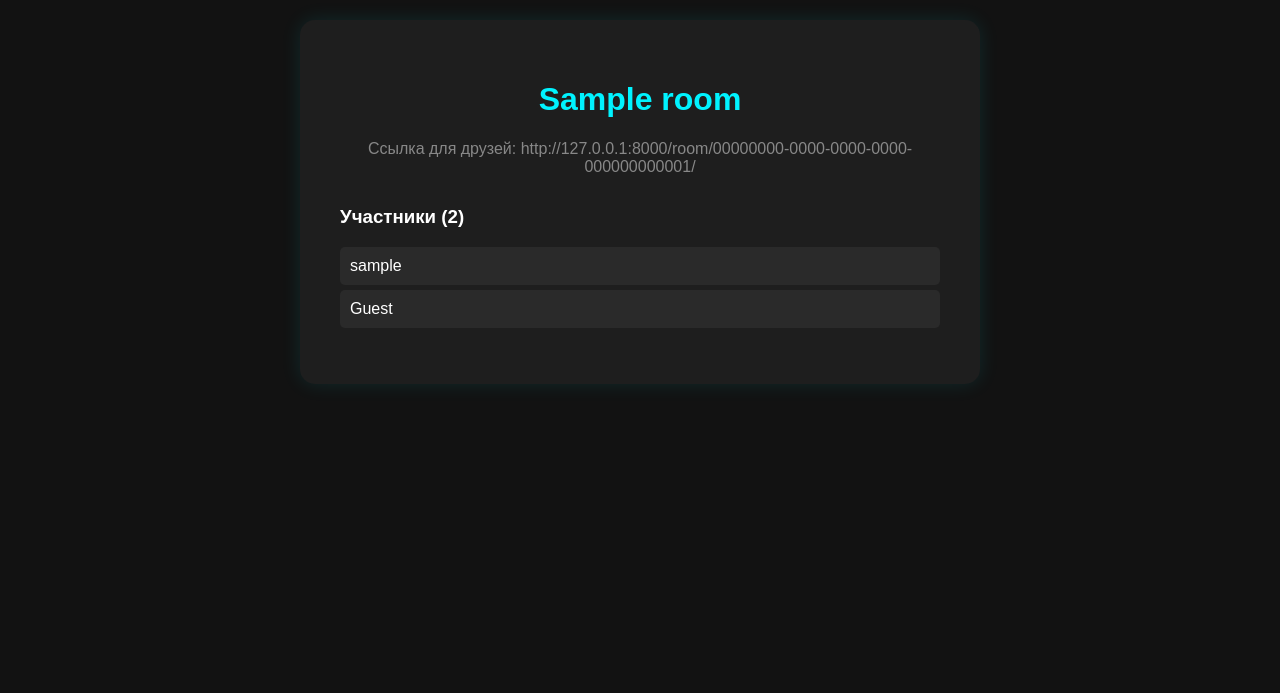
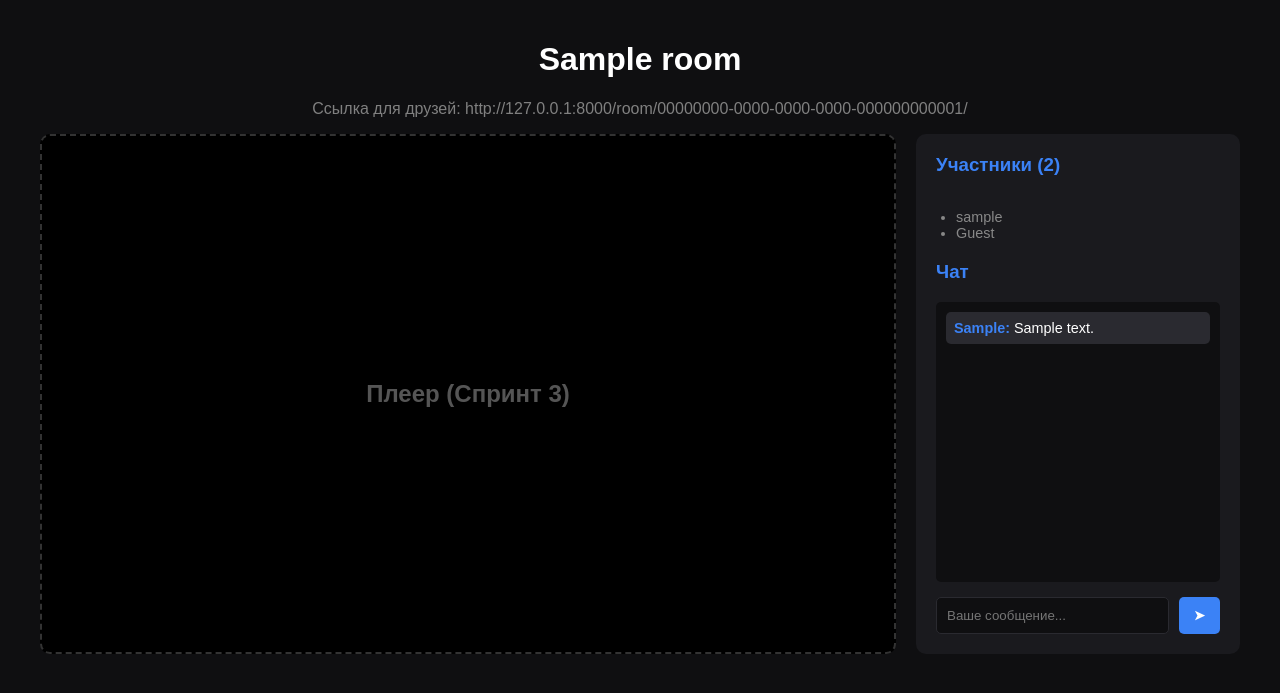
Before and after one commit to ad1da7/ZETROOM, a Django app: page /room/00000000-0000-0000-0000-000000000001/ in a window 1280 px wide. Shown: the top 693 px of the page. Run offline with Django 5.2, Linux system fonts and the light colour scheme; tables that the repository leaves empty hold one stand-in row (values such as "Sample post"); data that the repository does not hold is empty.

Commit message:
feat: реализован текстовый чат комнаты

```diff
--- a/rooms/models.py
+++ b/rooms/models.py
@@ -18,3 +18,9 @@ class Participant(models.Model):#модель участника (кто заш
 
     def __str__(self):
         return f"{self.user} в {self.room.name}"  #показывает кто в какой комнате
+
+class Message(models.Model):
+    room = models.ForeignKey(Room, on_delete=models.CASCADE, related_name='messages')
+    user = models.CharField(max_length=100, default='Гость')
+    text = models.TextField()
+    created_at = models.DateTimeField(auto_now_add=True)
--- a/rooms/views.py
+++ b/rooms/views.py
@@ -1,12 +1,10 @@
 from django.shortcuts import render, redirect, get_object_or_404
-from .models import Room, Participant
+from .models import Room, Participant, Message
 from django.contrib.auth.models import User
-
 
 def index(request):
     # открываем главную страницу
     return render(request, 'index.html')
-
 
 def create_room(request):
     if request.method == 'POST':
@@ -16,7 +14,6 @@ def create_room(request):
         # перекидываем в созданную комнату
         return redirect('room_detail', room_uuid=new_room.uuid)
     return redirect('index')
-
 
 def join_room(request):
     if request.method == 'POST':
@@ -37,7 +34,6 @@ def join_room(request):
             return render(request, 'index.html', {'error': 'комната не найдена'})
     return redirect('index')
 
-
 def room_detail(request, room_uuid):
     room = get_object_or_404(Room, uuid=room_uuid)
 
@@ -51,7 +47,21 @@ def room_detail(request, room_uuid):
     # записываем гостя в комнату
     Participant.objects.get_or_create(room=room, user=current_user)
 
+    # логика чата: если отправили сообщение
+    if request.method == 'POST':
+        text = request.POST.get('message_text')
+        if text:
+            Message.objects.create(room=room, user=current_user.username, text=text)
+            # перезагружаем страницу чтобы увидеть сообщение
+            return redirect('room_detail', room_uuid=room.uuid)
+
     # получаем список всех участников
     participants = room.participants.all()
+    # получаем все сообщения этой комнаты по порядку
+    messages = room.messages.all().order_by('created_at')
 
-    return render(request, 'room.html', {'room': room, 'participants': participants})
+    return render(request, 'room.html', {
+        'room': room,
+        'participants': participants,
+        'messages': messages
+    })
--- a/templates/room.html
+++ b/templates/room.html
@@ -4,27 +4,56 @@
     <meta charset="UTF-8">
     <title>Комната: {{ room.name }}</title>
     <style>
-        body { background: #121212; color: white; font-family: Arial, sans-serif; margin: 0; padding: 20px; display: flex; justify-content: center; }
-        .container { background: #1e1e1e; padding: 40px; border-radius: 15px; width: 100%; max-width: 600px; box-shadow: 0 0 20px rgba(0, 243, 255, 0.1); }
-        h1 { color: #00f3ff; text-align: center; }
-        .link { text-align: center; color: #888; margin-bottom: 30px; }
-        .participants { list-style: none; padding: 0; }
-        .participants li { background: #2a2a2a; padding: 10px; margin-bottom: 5px; border-radius: 5px; }
+        body { background: #0f0f11; color: white; font-family: Arial, sans-serif; margin: 0; padding: 20px; }
+        .main { display: flex; gap: 20px; max-width: 1200px; margin: 0 auto; }
+        .video { flex: 3; background: #000; aspect-ratio: 16/9; border: 2px dashed #333; display: flex; justify-content: center; align-items: center; border-radius: 10px; }
+        .sidebar { flex: 1; background: #1a1a1e; border-radius: 10px; padding: 20px; display: flex; flex-direction: column; height: 60vh; }
+        .sidebar h3 { margin-top: 0; color: #3b82f6; }
+
+        .chat-box { flex: 1; overflow-y: auto; background: #0f0f11; border-radius: 5px; padding: 10px; margin-bottom: 15px; }
+        .msg { background: #2a2a30; padding: 8px; border-radius: 5px; margin-bottom: 8px; font-size: 0.9rem; }
+        .msg .author { color: #3b82f6; font-weight: bold; }
+
+        .chat-form { display: flex; gap: 10px; }
+        .chat-form input { flex: 1; padding: 10px; border-radius: 5px; border: none; background: #0f0f11; color: white; border: 1px solid #2a2a30;}
+        .chat-form button { background: #3b82f6; color: white; border: none; padding: 10px 15px; border-radius: 5px; cursor: pointer; font-weight: bold; }
     </style>
 </head>
 <body>
-    <div class="container">
-        <h1>{{ room.name }}</h1>
-        <p class="link">Ссылка для друзей: http://127.0.0.1:8000/room/{{ room.uuid }}/</p>
+    <h1 style="text-align: center;">{{ room.name }}</h1>
+    <p style="text-align: center; color: gray;">Ссылка для друзей: http://127.0.0.1:8000/room/{{ room.uuid }}/</p>
 
-        <h3>Участники ({{ participants|length }})</h3>
-        <ul class="participants">
-            {% for p in participants %}
-                <li>{{ p.user.username }}</li>
-            {% empty %}
-                <li>Пока никого нет...</li>
-            {% endfor %}
-        </ul>
+    <div class="main">
+        <div class="video">
+            <h2 style="color: #555;">Плеер (Спринт 3)</h2>
+        </div>
+
+        <div class="sidebar">
+            <h3>Участники ({{ participants|length }})</h3>
+            <ul style="padding-left: 20px; margin-bottom: 20px; color: #888; font-size: 0.9rem;">
+                {% for p in participants %}
+                    <li>{{ p.user.username }}</li>
+                {% endfor %}
+            </ul>
+
+            <h3>Чат</h3>
+            <div class="chat-box">
+                {% for msg in messages %}
+                    <div class="msg">
+                        <span class="author">{{ msg.user }}:</span> {{ msg.text }}
+                    </div>
+                {% empty %}
+                    <p style="color: gray; text-align: center;">Пока тихо...</p>
+                {% endfor %}
+            </div>
+
+            <!-- Форма отправки сообщения -->
+            <form method="POST" class="chat-form">
+                {% csrf_token %}
+                <input type="text" name="message_text" placeholder="Ваше сообщение..." required autocomplete="off">
+                <button type="submit">➤</button>
+            </form>
+        </div>
     </div>
 </body>
 </html>
```
Also changed, not shown: rooms/migrations/0004_message.py (added).
